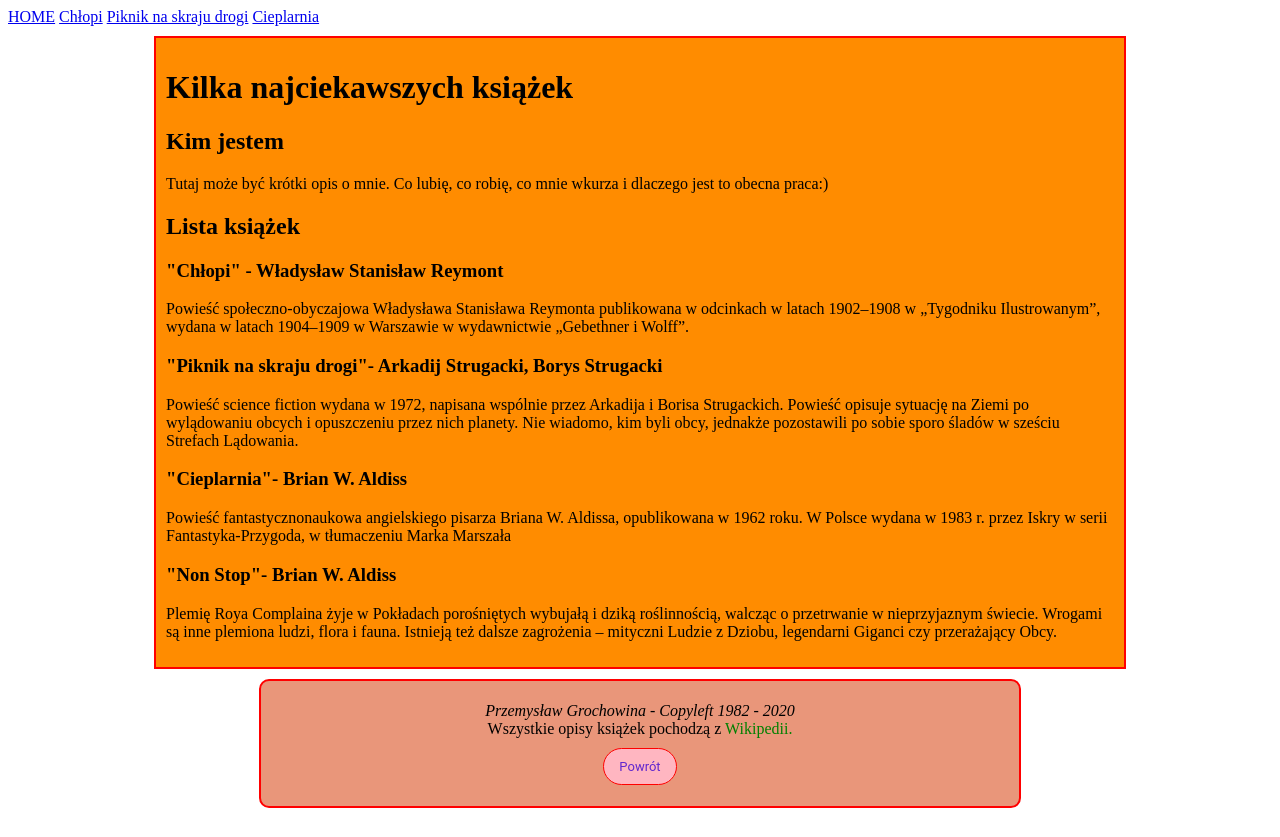
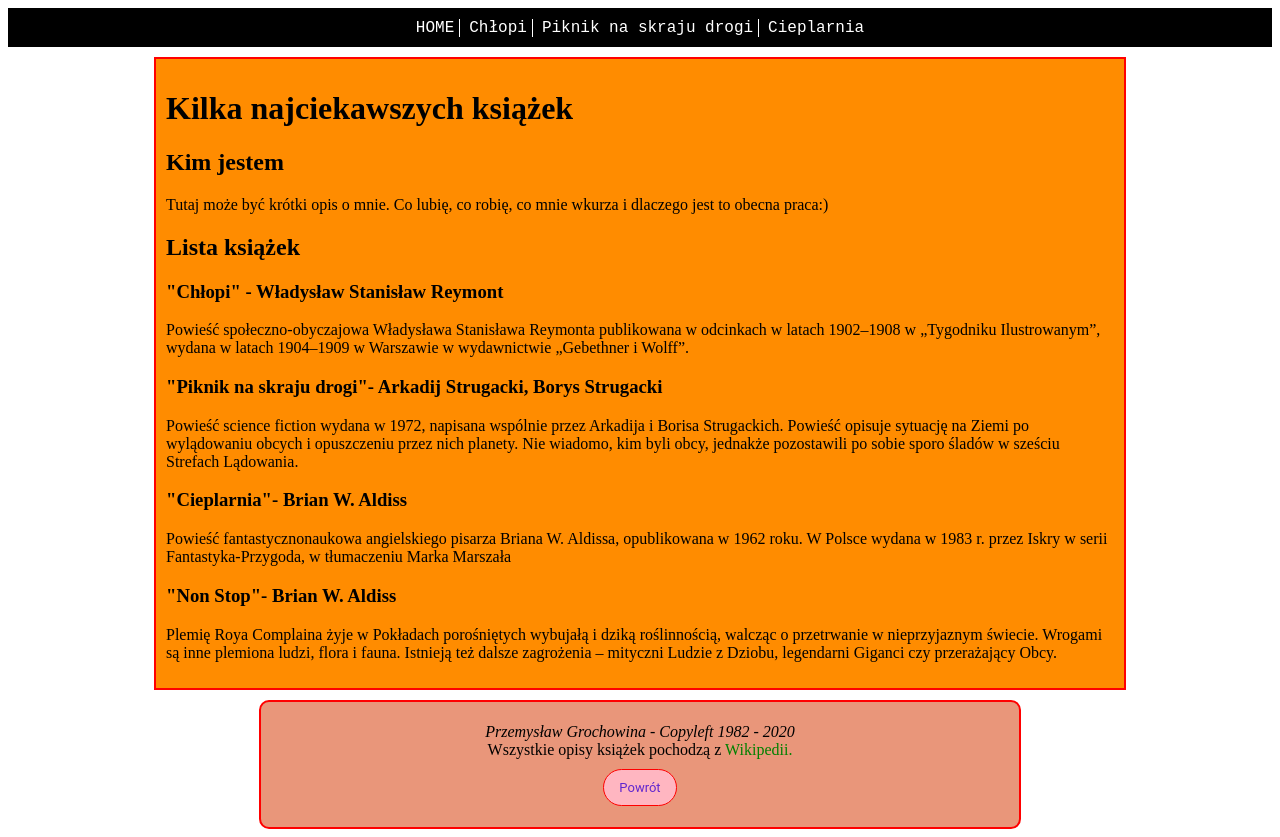
Before and after one commit to pgrochowina/homepage, a plain HTML site: page index.html in a window 1280 px wide. Before the commit the page ends 816 px from the top, so only its background shows below. Drawn offline with Linux system fonts and the light colour scheme.

Commit message:
after styling menu

```diff
--- a/index.html
+++ b/index.html
@@ -9,11 +9,11 @@
 
   <body>
     <header>
-      <nav>
-        <a href="index.html">HOME</a>
-        <a href="peasants.html">Chłopi</a>
-        <a href="picnic.html">Piknik na skraju drogi</a>
-        <a href="hothouse.html">Cieplarnia</a>
+      <nav class="navigation">
+        <a href="index.html" class="navigation__link">HOME</a>
+        <a href="peasants.html"  class="navigation__link">Chłopi</a>
+        <a href="picnic.html"  class="navigation__link">Piknik na skraju drogi</a>
+        <a href="hothouse.html"  class="navigation__link navigation__link--last-one">Cieplarnia</a>
       </nav>
     </header>
 
--- a/style.css
+++ b/style.css
@@ -4,6 +4,28 @@
     border: 2px solid red;
     padding: 10px 10px;
     width: 75%;
+}
+
+.navigation{
+    background-color: black;
+    width: 100%;
+    padding-top: 10px;
+    padding-bottom: 10px;
+    margin: 0 auto;
+    text-align: center;
+}
+
+.navigation__link{
+    padding-right: 5px;
+    padding-left: 5px;
+    color: white;
+    font-family: 'Courier New', Courier, monospace;
+    text-decoration: none;
+    border-right: 1px solid white;
+}
+
+.navigation__link--last-one{
+    border-right: none;
 }
 
 .footer{
```
